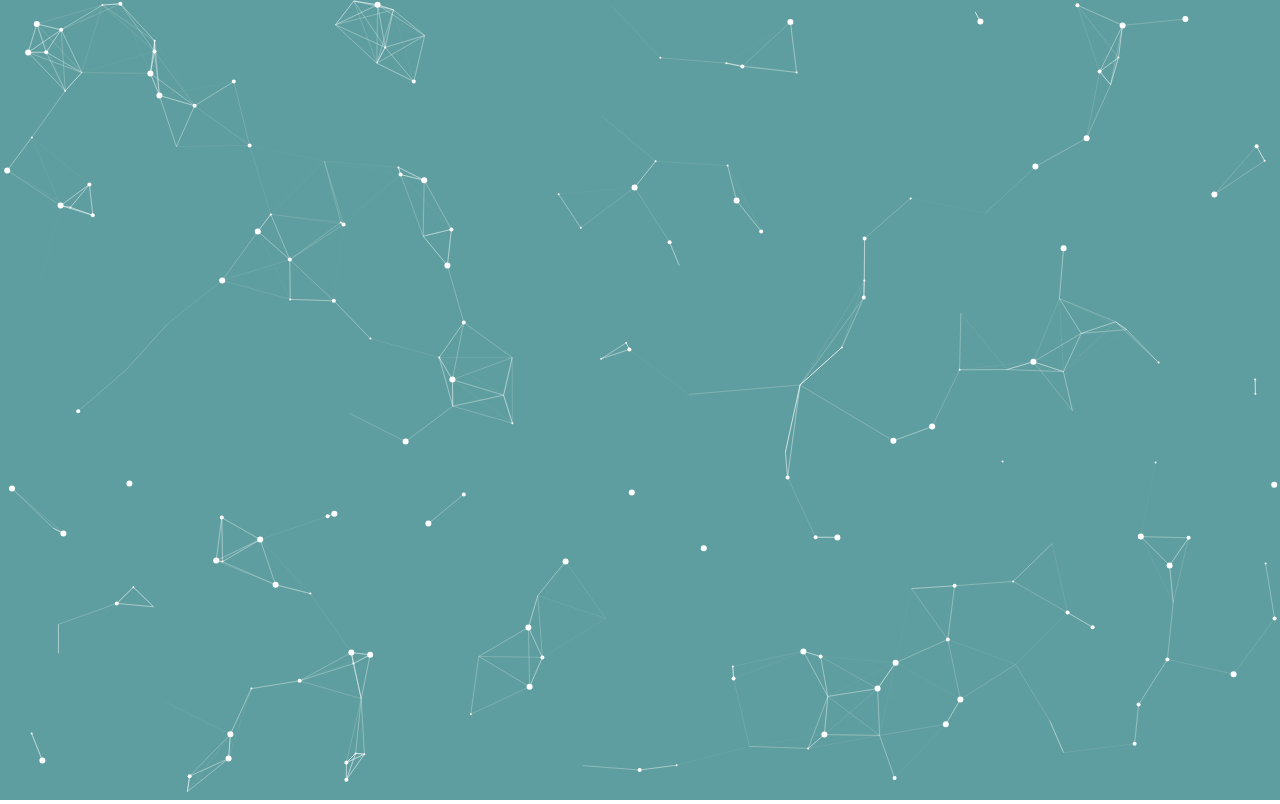
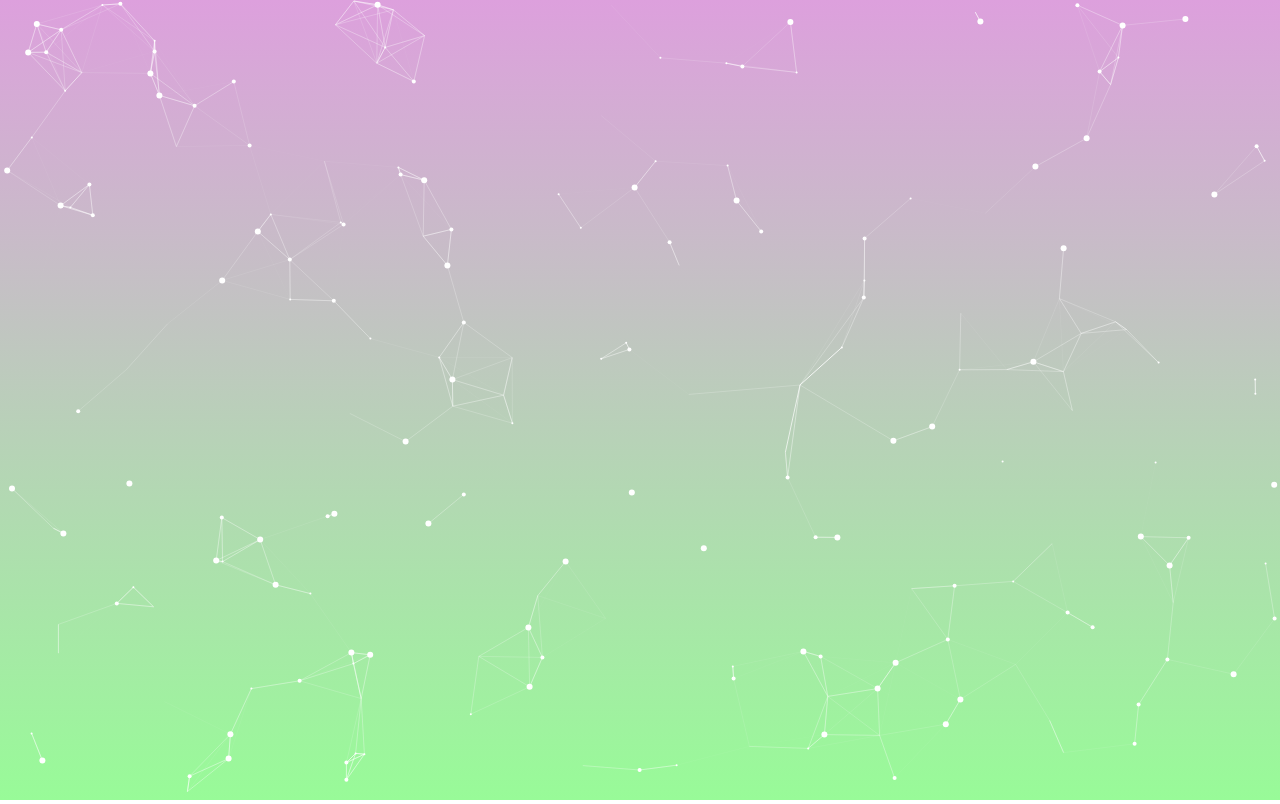
Before and after one commit to slaglee/slaglee.github.io, a plain HTML site: page index.html in a window 1280 px wide. Drawn offline with Linux system fonts and the light colour scheme.

Commit message:
提交第二次

```diff
--- a/index.html
+++ b/index.html
@@ -1,7 +1,7 @@
 <!DOCTYPE html>
 <html>
 <head>
-    <title>粒子连线效果</title>
+    <title>MINE WORLD</title>
 	<meta charset="utf-8" />
     <style type="text/css">
         *
@@ -14,7 +14,10 @@
         }
         #myCanvas
         {
-            background-color:cadetblue;
+            background:-webkit-linear-gradient(top, #dda0dd, #98fb98);
+            background:-moz-linear-gradient(top, #dda0dd, #98fb98);
+            background:-ms-linear-gradient(top, #dda0dd, #98fb98);
+            background:-o-linear-gradient(top, #dda0dd, #98fb98);
             overflow:hidden;
         }
     </style>
```
